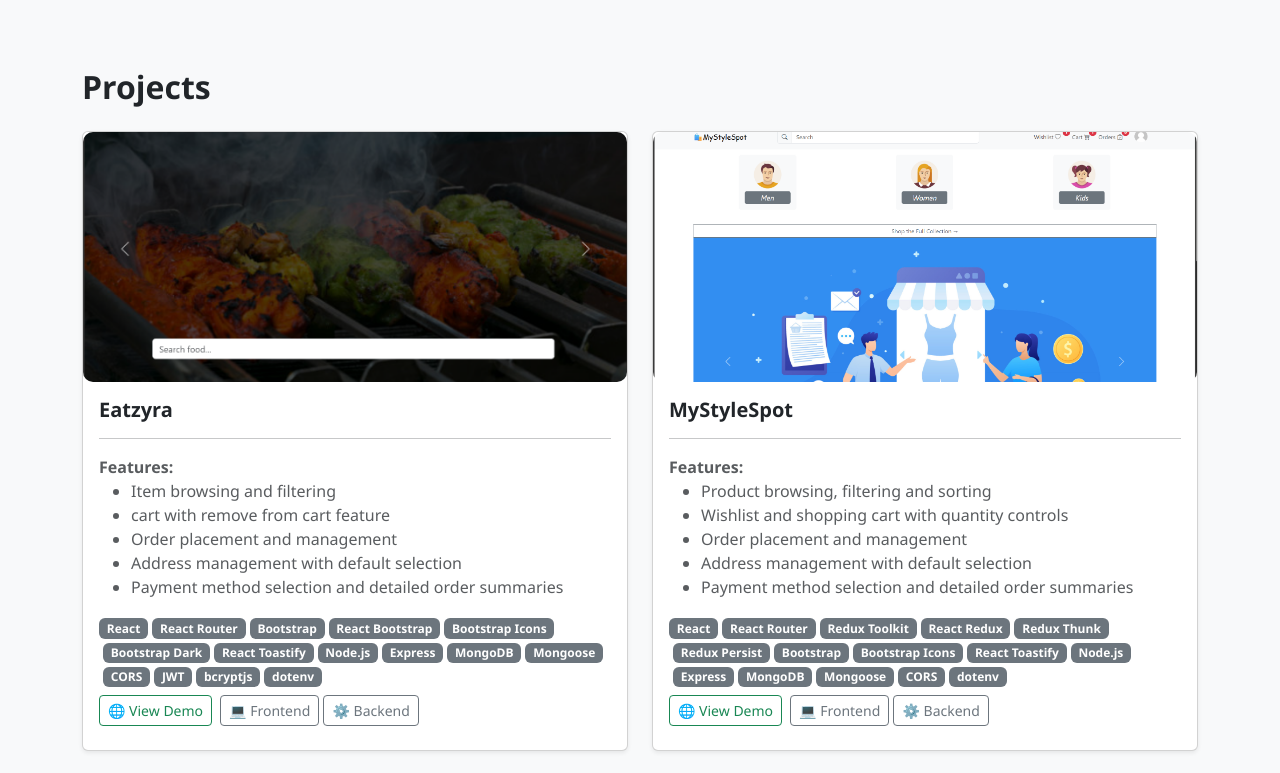
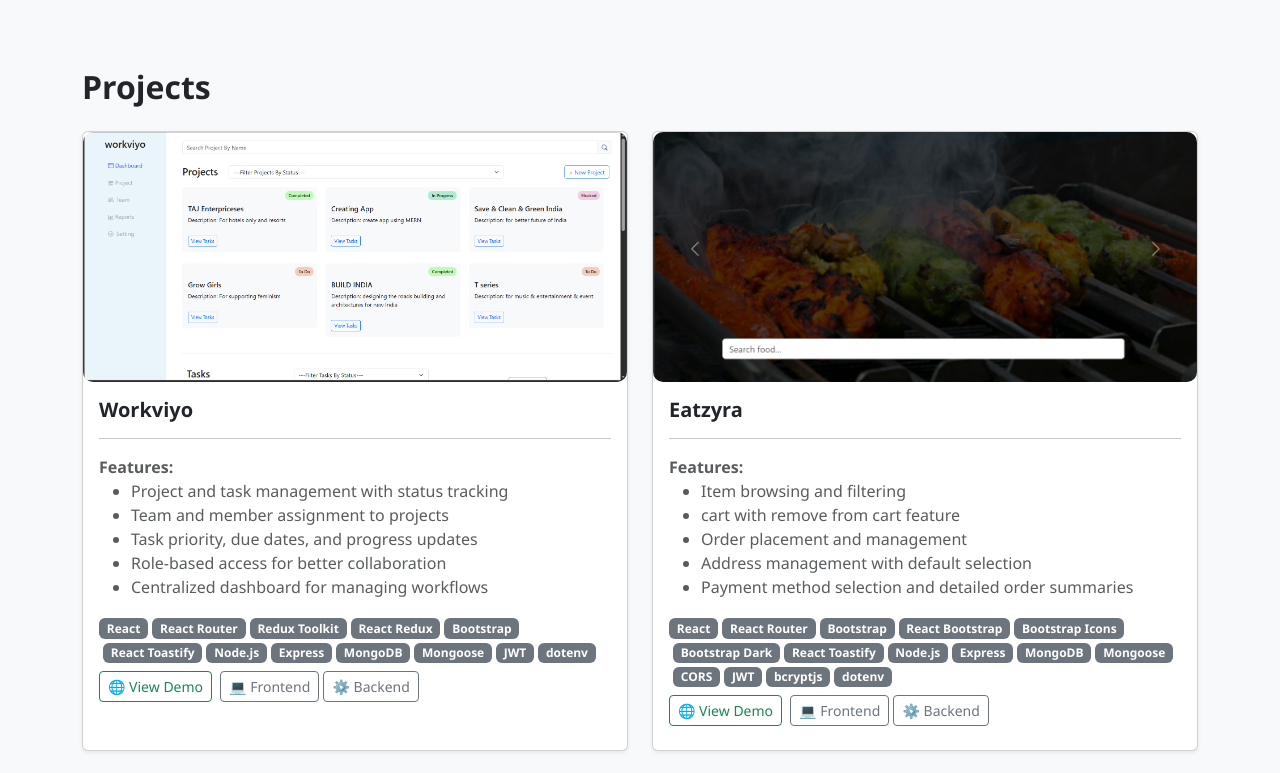
Before and after one commit to vais2004/vaishhh_kawale, a React (Create React App) app: page / in a window 1280 px wide. Shown: the part 1040-1813 px from the top of the page. Built offline with nearby package versions, Linux system fonts and the light colour scheme.

Commit message:
Update App.js :- adding workviyo project and its links and features and image

```diff
--- a/src/App.js
+++ b/src/App.js
@@ -142,7 +142,71 @@ export default function App() {
           <div className="container">
             <h2 className="mb-4">Projects</h2>
             <div className="row g-4">
-             {/* Project 1 */}
+
+          {/* Project 1 */}
+              <div className="col-md-6">
+                <div className="card h-100 shadow-sm">
+                  <img
+                    src="/img/Screenshot%202026-01-15%20214814.png"
+                    alt="MyStyleSpot"
+                    className="card-img-top"
+                  />
+                  <div className="card-body">
+                    <h5 className="card-title">Workviyo</h5>
+                    <hr />
+                    <div className="card-text text-muted">
+                      <strong>Features:</strong>
+                      <ul>
+                        <li>Project and task management with status tracking</li>
+          <li>Team and member assignment to projects</li>
+          <li>Task priority, due dates, and progress updates</li>
+          <li>Role-based access for better collaboration</li>
+          <li>Centralized dashboard for managing workflows</li>
+                      </ul>
+                    </div>
+                    <div className="mb-2">
+                      {/* --- Frontend Stack --- */}
+   <span className="badge bg-secondary">React</span>
+        <span className="badge bg-secondary ms-1">React Router</span>
+        <span className="badge bg-secondary ms-1">Redux Toolkit</span>
+        <span className="badge bg-secondary ms-1">React Redux</span>
+        <span className="badge bg-secondary ms-1">Bootstrap</span>
+        <span className="badge bg-secondary ms-1">React Toastify</span>
+
+                      {/* --- Backend Stack --- */}
+                      <span className="badge bg-secondary ms-1">Node.js</span>
+        <span className="badge bg-secondary ms-1">Express</span>
+        <span className="badge bg-secondary ms-1">MongoDB</span>
+        <span className="badge bg-secondary ms-1">Mongoose</span>
+        <span className="badge bg-secondary ms-1">JWT</span>
+        <span className="badge bg-secondary ms-1">dotenv</span>
+                    </div>
+                    <a
+                      href="https://workviyo-frontend.vercel.app/"
+                      className="btn btn-outline-success btn-sm me-2 mb-2"
+                      target="_blank"
+                    >
+                      🌐 View Demo
+                    </a>
+                    <a
+                      href="https://github.com/vais2004/workviyo-frontend"
+                      className="btn btn-outline-secondary btn-sm mb-2"
+                      target="_blank"
+                    >
+                      💻 Frontend
+                    </a>{" "}
+                    <a
+                      href="https://github.com/vais2004/Workviyo"
+                      className="btn btn-outline-secondary btn-sm mb-2"
+                      target="_blank"
+                    >
+                      ⚙️ Backend
+                    </a>
+                  </div>
+                </div>
+              </div>
+
+             {/* Project MyStyleSpot */}
               <div className="col-md-6">
                 <div className="card h-100 shadow-sm">
                   <img
```
